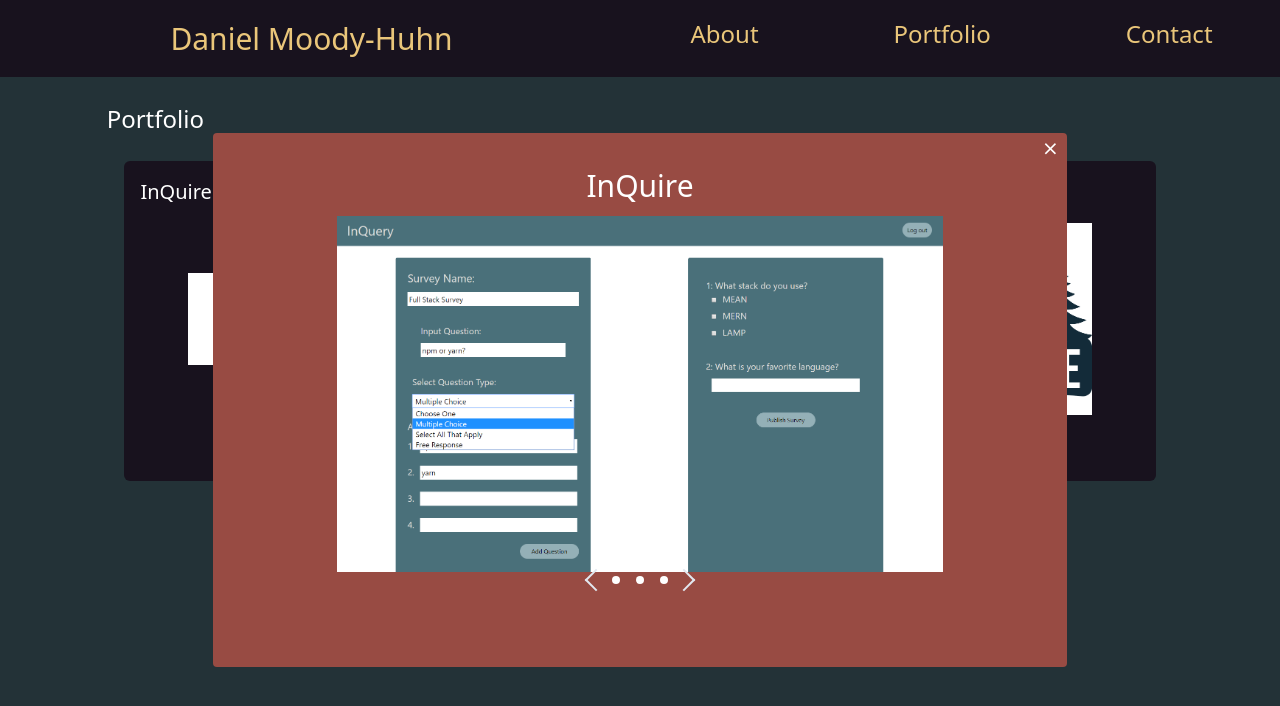
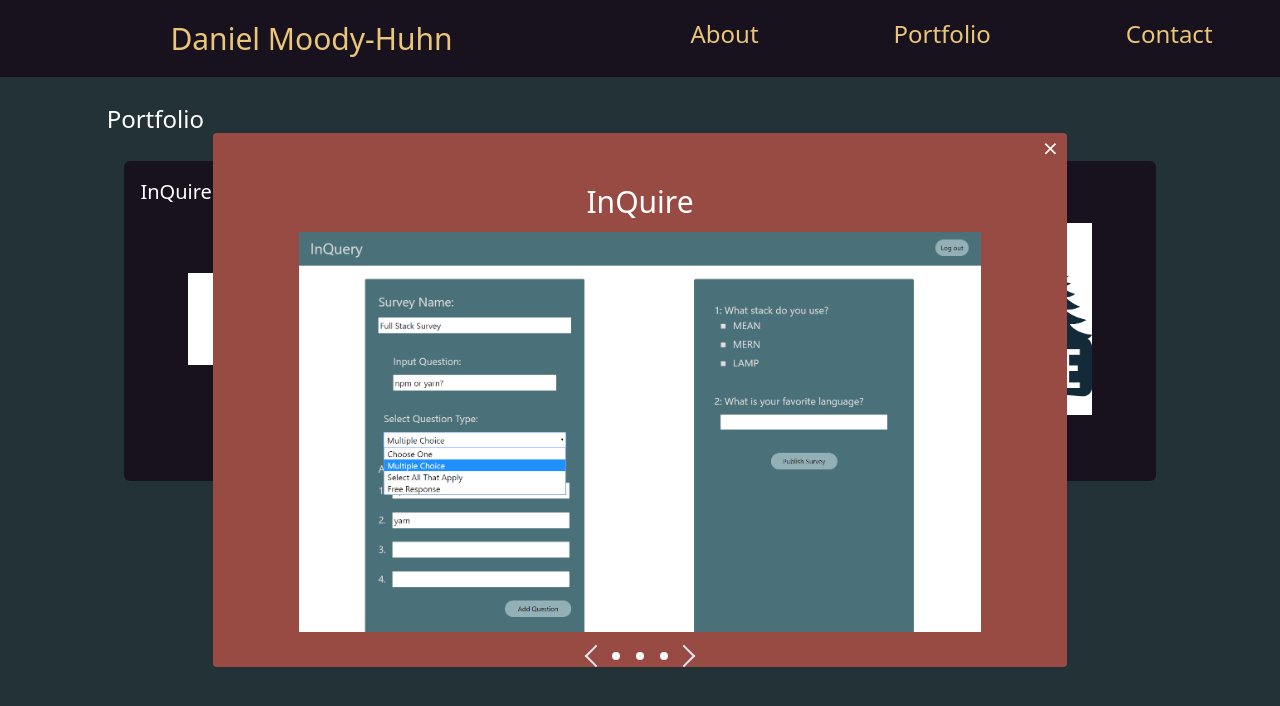
Before and after one commit to HuhnDaniel/HuhnDaniel.github.io, a React (Create React App) app: page /portfolio in a window 1280 px wide. Both pictures are taken after a click on the element "InQuire". Shown: the top 706 px of the page. Built offline with nearby package versions, Linux system fonts and the light colour scheme.

Commit message:
add descriptions and github links

```diff
--- a/src/assets/data/projects.js
+++ b/src/assets/data/projects.js
@@ -22,7 +22,12 @@ const projects = [
             inQuireImage1,
             inQuireImage2,
             inQuireImage3
-        ]
+        ],
+        description:
+            `Create a wide variety of surveys from free response to multiple choice.  Copy the survey link to send it to others,
+            and view the results with graphical representations of the responses.  This web application was designed with safety and security in
+            mind, so it is not required to log in to take surveys, and no personal data is ever saved by the site.`,
+        technologies: "Technologies used: HTML, SASS, JavaScript, Git/GitHub"
     },
     {
         id: 1,
@@ -34,19 +39,26 @@ const projects = [
             projectBooleanImage1,
             projectBooleanImage2,
             projectBooleanImage3
-        ]
+        ],
+        description:
+            `Create a form consisting of true and false questions to send to others, then view the results to see the numerical totals of each response.`,
+        technologies: "Technologies used: HTML, CSS, JavaScript, NodeJS, Bootstrap, Heroku, JawsDB, Git/GitHub"
     },
     {
         id: 2,
         name: "Campsite Finder",
-        deploy: "https://github.com/HuhnDaniel/campsite-finder/tree/master",
-        github: "https://huhndaniel.github.io/campsite-finder/",
+        deploy: "https://huhndaniel.github.io/campsite-finder/",
+        github: "https://github.com/HuhnDaniel/campsite-finder/tree/master",
         logo: campsiteFinderLogo,
         screenshots: [
             campsiteFinderImage1,
             campsiteFinderImage2,
             campsiteFinderImage3
-        ]
+        ],
+        description:
+            `Use this web based application to find campsites near you, search by city name, search by state, or search for a campsite by name.
+            You will be provided with a list of campsites based on your parameters, which you can select from to see site details.`,
+        technologies: "Technologies used: HTML, TailwindCSS, JavaScript, MERN Stack, Heroku, JawsDB, Git/GitHub"
     }
 ]
 
--- a/src/components/ProjectOverlay.js
+++ b/src/components/ProjectOverlay.js
@@ -6,16 +6,21 @@ function ProjectOverlay({ state, manipulateOverlay }) {
 
     return (
         <section id="margin" className={`${state.visibility} fixed flex items-center justify-center top-0 left-0 h-full w-full`} onClick={manipulateOverlay} >
-            <div className="flex flex-col h-2/3 w-full sm:rounded sm:w-5/6 lg:w-2/3 bg-rustyRed opacity-100">
+            <div className="flex flex-col h-2/3 w-full sm:rounded sm:w-5/6 lg:w-2/3 bg-rustyRed opacity-100 overflow-y-auto">
                 <h2 id="close" className="self-end text-white text-xl mx-2 cursor-pointer">⨯</h2>
 
-                <h2 className="self-center text-3xl text-white" id="projectName">{state.overlayProject.name}</h2>
+                <a className="block self-center text-3xl text-white my-4" href={state.overlayProject.deploy} target="_blank" rel="noopener noreferrer">{state.overlayProject.name}</a>
 
-                <article className="flex flex-col justify-center items-center m-4 h-2/3">
-                    <img className="max-h-full" id="screenshot" src={state.overlayProject.screenshots ? state.overlayProject.screenshots[state.carouselSlide] : "https://via.placeholder.com/150"} alt={`${state.overlayProject.name} Screenshots`} />
+                <article className="flex flex-col justify-center items-center mt-4 h-3/4">
+                    <img className="max-h-full sm:max-h-20" id="screenshot" src={state.overlayProject.screenshots ? state.overlayProject.screenshots[state.carouselSlide] : "https://via.placeholder.com/150"} alt={`${state.overlayProject.name} Screenshots`} />
 
                     <ScreenshotNav buttonCount={state.overlayProject.screenshots}/>
                 </article>
+
+                <p className="m-4">{state.overlayProject.description}</p>
+                <p className="m-4">{state.overlayProject.technologies}</p>
+
+                <a className="block m-4 self-end" href={state.overlayProject.github} target="_blank" rel="noopener noreferrer">Github Repository</a>
             </div>
         </section>
     );
--- a/src/components/ScreenshotNav.js
+++ b/src/components/ScreenshotNav.js
@@ -5,7 +5,7 @@ function ScreenshotNav({ buttonCount }) {
 
     if (buttonCount) {
         return (
-            <div className="flex flex-row justify-center items-center h-40">
+            <div className="flex flex-row justify-center items-center my-4">
                 <button className="border-l-2 border-b-2 h-4 w-4 transform rotate-45" id="back"></button>
                 {buttonCount.map((_, i) => (
                     <button className="mx-2 h-2 w-2 bg-white rounded-full" id="imageNumber" name={i} key={i}></button>
```
